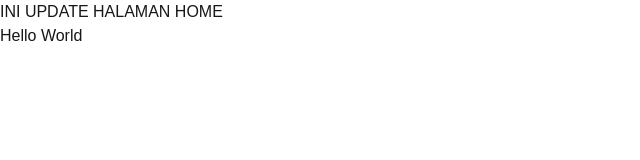
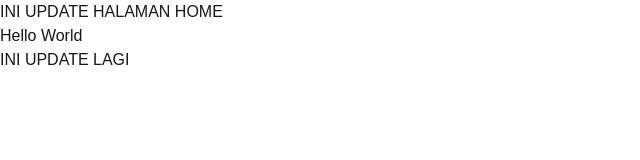
Before and after one commit to avnexcode/git-flow, a Next.js app: page / in a window 1280 px wide. Shown: the top 160 px of the page, without its empty margins (0-640 px from the left). Built offline with nearby package versions, Linux system fonts and the light colour scheme.

Commit message:
page(home): memperbaiki halaman home

```diff
--- a/src/app/page.tsx
+++ b/src/app/page.tsx
@@ -3,6 +3,7 @@ export default function Home() {
     <div>
       <h1>INI UPDATE HALAMAN HOME</h1>
       <h1>Hello World</h1>
+      <h1>INI UPDATE LAGI</h1>
     </div>
   );
 }
```
